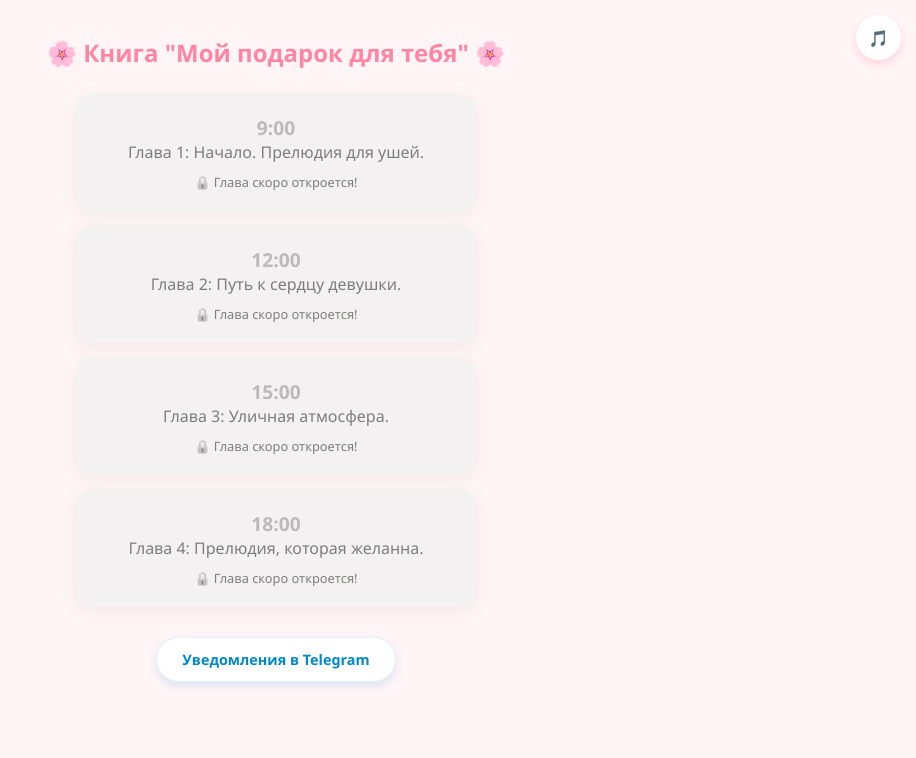
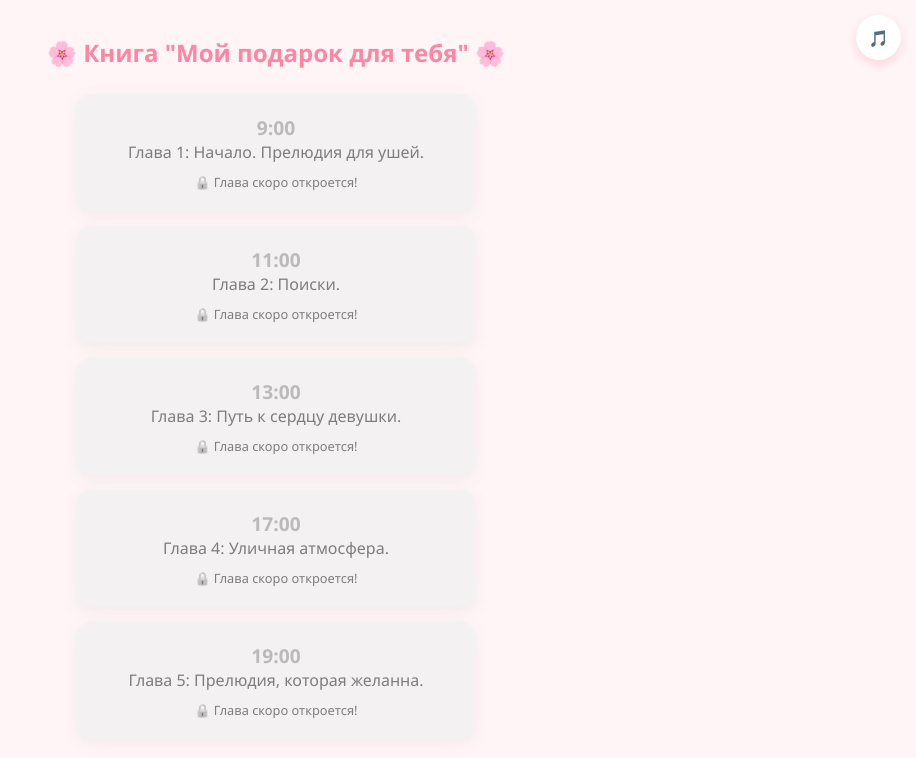
Before and after one commit to Sashayerty/8_march, a plain HTML site: page index.html in a window 1280 px wide. Shown: the whole page, without its empty margins (364-1280 px from the left). Drawn offline with Linux system fonts and the light colour scheme.

Commit message:
Пофиксил адаптацию

```diff
--- a/index.html
+++ b/index.html
@@ -160,16 +160,16 @@
     <div class="music-toggle" id="musicBtn" onclick="toggleMusic()">🎵</div>
 
     <audio id="bgMusic" loop>
-        <source src="" type="audio/mpeg">
+        <source src="./track_5.m4a" type="audio/mpeg">
     </audio>
 
     <h1>🌸 Книга "Мой подарок для тебя" 🌸</h1>
 
     <div class="calendar" id="calendar"></div>
 
-    <a href="https://t.me/elinas_8_march_bot" target="_blank" class="tg-link">
+    <!-- <a href="https://t.me/elinas_8_march_bot" target="_blank" class="tg-link">
         <span>Уведомления в Telegram</span>
-    </a>
+    </a> -->
 
     <div id="modal">
         <div class="modal-content" id="modal-inner"></div>
@@ -181,25 +181,31 @@
                 hour: 9,
                 title: "Глава 1: Начало. Прелюдия для ушей.",
                 audio: "./track_1.m4a",
-                content: "<h3>Доброе утро, родная!</h3><p>Я хочу, чтобы этот день начался с напоминания о том, как сильно ты освещаешь мою жизнь. Ты самая невероятная!</p>"
+                content: "<h3>Доброе утро, пупсичек!</h3><p>Прости, что я сейчас не поздравляю тебя вживую. Первое, что я хочу тебе сказать, это то, что ты тот самый человек, который делает мою жизь ярче каждый день. Я безумно тебя люблю и дорожу каждой секундой, когда нахожусь рядом. Я очень скучаю. Если захочешь дослушать музычку из главы, то нажми на кнопку справа сверху.</p>"
             },
             {
-                hour: 12,
-                title: "Глава 2: Путь к сердцу девушки.",
-                audio: "./track_2.m4a",
-                content: "<h3>Шоколадная охота! 🍫</h3><p>Твой запас эндорфинов спрятан в месте, где 'всегда холодно'... Ищи за коробкой с молоком!</p>"
+                hour: 11,
+                title: "Глава 2: Поиски.",
+                audio: "./track_5.m4a",
+                content: "<h3>Тебе нужно кое-что найти.</h3><p>Под столом наклеен стикер: на нем написано кое-что по-настоящему важное для меня!</p>"
             },
             {
-                hour: 15,
-                title: "Глава 3: Уличная атмосфера.",
-                audio: "track_3.m4a",
-                content: "<h3>Кое-что для тебя... 🎁</h3><div class='qr-placeholder'><img src='https://api.qrserver.com/v1/create-qr-code/?size=150x150&data=https://www.wildberries.ru' style='width:150px;'></div>"
+                hour: 13,
+                title: "Глава 3: Путь к сердцу девушки.",
+                audio: "./track_2.m4a",
+                content: "<h3>Шоколадная охота! 🍫</h3><p>Твой запас эндорфинов спрятан в НЁМ, который у меня был до того, как ты мне подарила новый.</p>"
             },
             {
-                hour: 18,
-                title: "Глава 4: Прелюдия, которая желанна.",
+                hour: 17,
+                title: "Глава 4: Уличная атмосфера.",
+                audio: "track_3.m4a",
+                content: "<h3>Кое-что для тебя... 🎁</h3><img src='./qrcode.jpg' style='width:300px;'>"
+            },
+            {
+                hour: 19,
+                title: "Глава 5: Прелюдия, которая желанна.",
                 audio: "track_4.m4a",
-                content: "<h3>Любовное письмо 💌</h3><div class='love-letter'><p>Я долго думал, как выразить всё... Ты — мой вдохновитель.</p></div>"
+                content: "<h3>Очень важные слова</h3><div class='love-letter'><p>Найдешь их в сумке из-под ноутбука</p></div>"
             }
         ];
 
@@ -248,12 +254,13 @@
             const container = document.getElementById('calendar');
             const now = new Date();
             // СЕГОДНЯШНЯЯ ДАТА ДЛЯ ТЕСТА: 5 МАРТА
-            const isMarch8 = (now.getMonth() === 2 && (now.getDate() === 5 || now.getDate() === 8));
+            const isMarch8 = (now.getMonth() === 2 && now.getDate() === 8);
             const currentHour = now.getHours();
 
             gifts.forEach(gift => {
                 const card = document.createElement('div');
                 const isLocked = !isMarch8 || currentHour < gift.hour;
+                // const isLocked = false;
 
                 card.className = `card ${isLocked ? 'locked' : ''}`;
                 card.innerHTML = `
```
Also changed, not shown: 1 other file.
